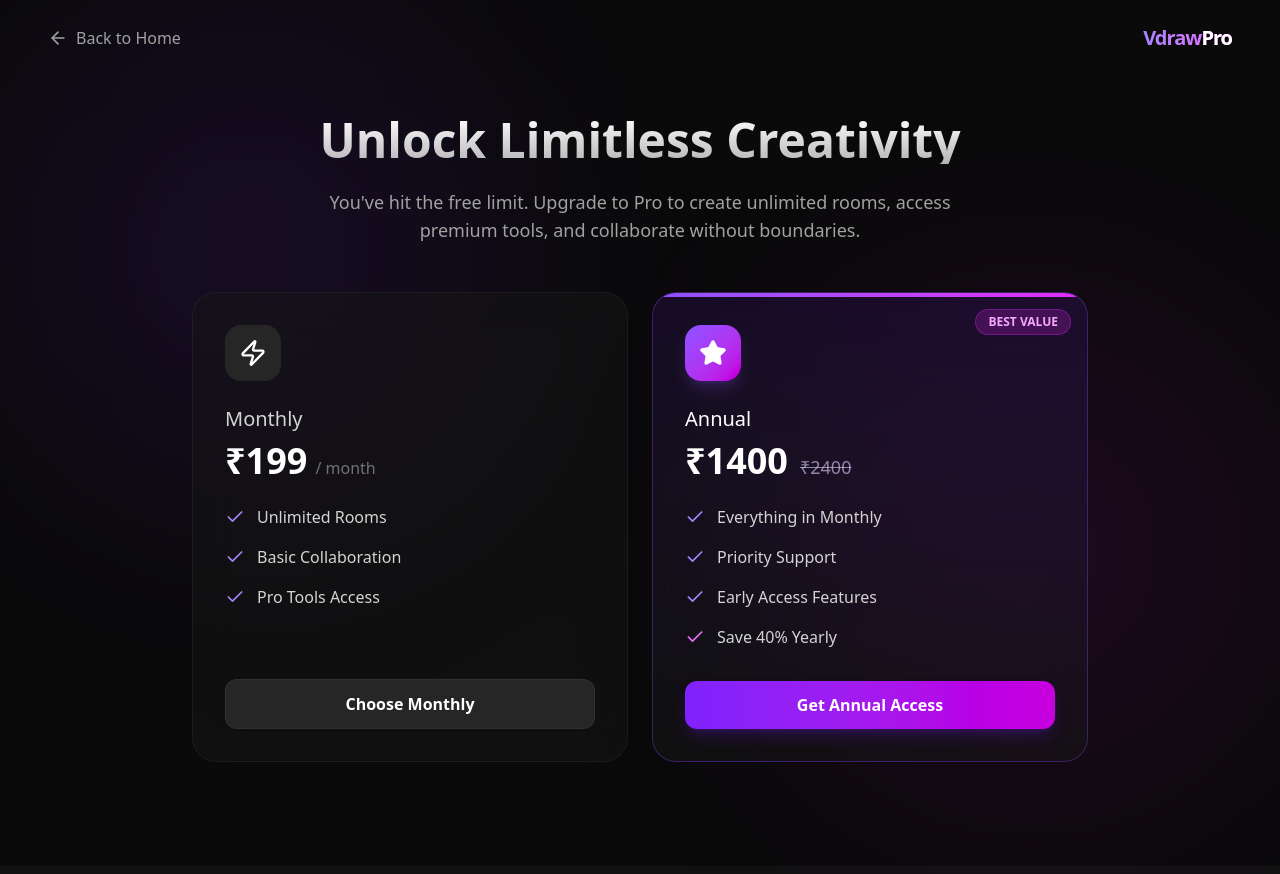
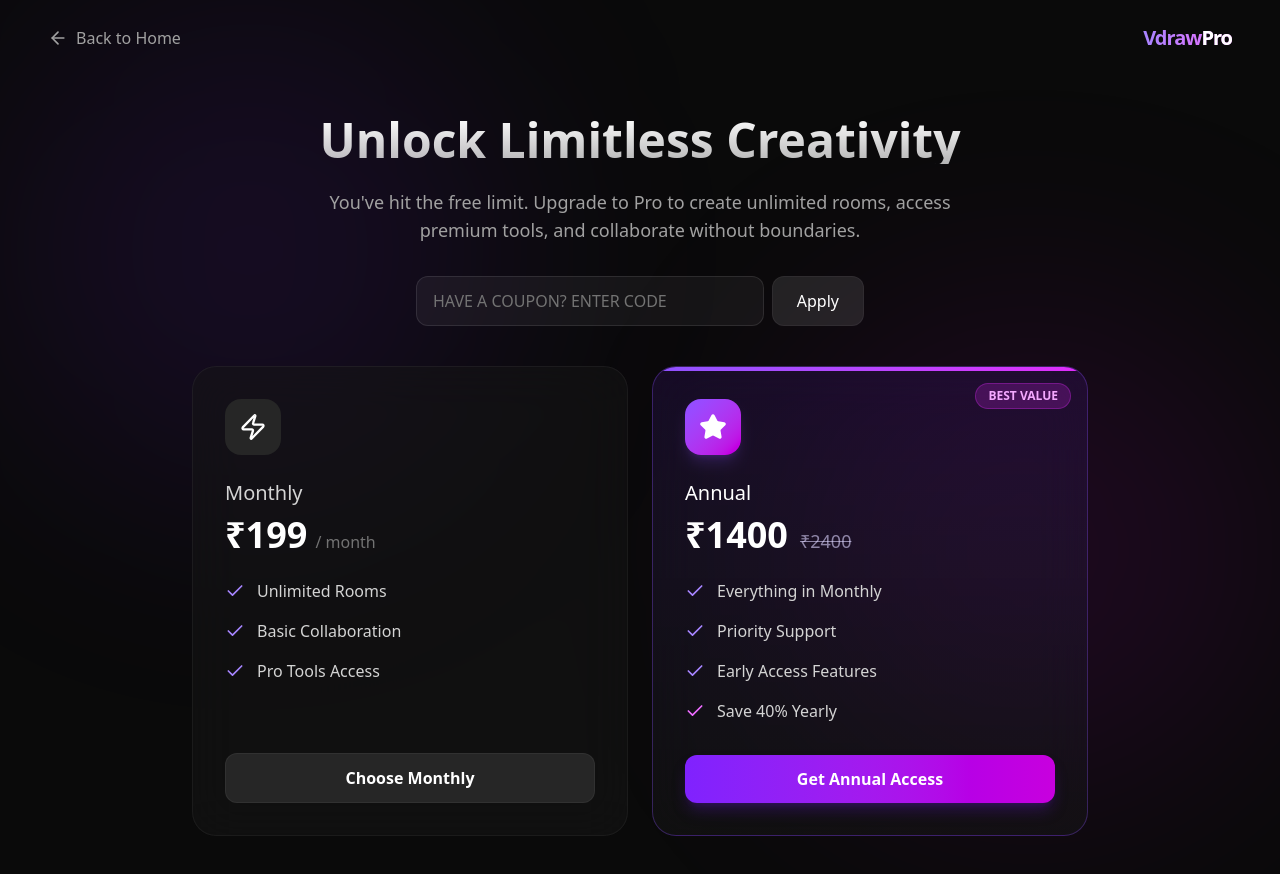
Before and after one commit to VIKESH-kapadiyaa/Vdraw, a Next.js app: page /pricing in a window 1280 px wide. Shown: the top 874 px of the page. Built offline with nearby package versions, Linux system fonts and the light colour scheme; no server answers.

Commit message:
feat: add LIVEONLY50 coupon code for 50 rupees monthly plan

```diff
--- a/app/pricing/page.tsx
+++ b/app/pricing/page.tsx
@@ -9,6 +9,8 @@
 
 export default function PricingPage() {
     const [loading, setLoading] = useState(false);
+    const [couponCode, setCouponCode] = useState("");
+    const [appliedCoupon, setAppliedCoupon] = useState<string | null>(null);
     const [userId, setUserId] = useState<string | null>(null);
     const router = useRouter();
 
@@ -21,6 +23,21 @@
         }
         setUserId(id);
     }, []);
+
+    const checkCoupon = () => {
+        const code = couponCode.trim().toUpperCase();
+        if (code === "ZEROVDRAW" || code === "50OFFVDRAW" || code === "LIVEONLY50") {
+            setAppliedCoupon(code);
+            let desc = "Discount Applied";
+            if (code === "ZEROVDRAW") desc = "100% Discount";
+            if (code === "50OFFVDRAW") desc = "50% Discount";
+            if (code === "LIVEONLY50") desc = "Special Price: ₹50/mo";
+            toast.success("Coupon Applied!", { description: desc });
+        } else {
+            toast.error("Invalid Coupon", { description: "Please check the code and try again." });
+            setAppliedCoupon(null);
+        }
+    };
 
     const loadRazorpay = () => {
         return new Promise((resolve) => {
@@ -36,37 +53,7 @@
         });
     };
 
-    const handlePayment = async (planType: 'monthly' | 'annual') => {
-
-
-        if (!userId) return;
-
-        if (!process.env.NEXT_PUBLIC_RAZORPAY_KEY_ID) {
-            toast.error("Payment Error: Missing API Key", { description: "Please restart your server to load the new keys." });
-            console.error("Razorpay Key ID is undefined. Make sure NEXT_PUBLIC_RAZORPAY_KEY_ID is set in .env.local and server is restarted.");
-            return;
-        }
-
-        const res = await loadRazorpay();
-        if (!res) {
-            toast.error("Razorpay SDK failed to load");
-            return;
-        }
-
-        setLoading(true);
-
-        const amount = planType === 'monthly' ? 199 : 1400; // INR
-        const options = {
-            key: process.env.NEXT_PUBLIC_RAZORPAY_KEY_ID,
-            amount: amount * 100, // Amount in paise
-            currency: "INR",
-            name: "Vdraw Pro",
-            description: `${planType === 'monthly' ? 'Monthly' : 'Annual'} Subscription`,
-            image: "/vdraw-logo.png",
-            handler: async function (response: any) {
-                // Payment Success
-                toast.success(`Payment Successful! ID: ${response.razorpay_payment_id}`);
-
+    const handleSuccess = async (planType: 'monthly' | 'annual') => {
         // Calculate Dates
         const now = new Date();
         let endDate = new Date();
@@ -102,6 +89,54 @@
         } finally {
             setLoading(false);
         }
+    }
+
+    const handlePayment = async (planType: 'monthly' | 'annual') => {
+        if (!userId) return;
+
+        let amount = planType === 'monthly' ? 199 : 1400; // INR
+
+        // Apply Coupon Logic
+        if (appliedCoupon === "ZEROVDRAW") {
+            amount = 0;
+        } else if (appliedCoupon === "50OFFVDRAW") {
+            amount = amount * 0.5;
+        } else if (appliedCoupon === "LIVEONLY50" && planType === 'monthly') {
+            amount = 50;
+        }
+
+        // If Free, bypass Razorpay
+        if (amount === 0) {
+            setLoading(true);
+            await handleSuccess(planType);
+            return;
+        }
+
+        if (!process.env.NEXT_PUBLIC_RAZORPAY_KEY_ID) {
+            toast.error("Payment Error: Missing API Key", { description: "Please restart your server to load the new keys." });
+            console.error("Razorpay Key ID is undefined. Make sure NEXT_PUBLIC_RAZORPAY_KEY_ID is set in .env.local and server is restarted.");
+            return;
+        }
+
+        const res = await loadRazorpay();
+        if (!res) {
+            toast.error("Razorpay SDK failed to load");
+            return;
+        }
+
+        setLoading(true);
+
+        const options = {
+            key: process.env.NEXT_PUBLIC_RAZORPAY_KEY_ID,
+            amount: amount * 100, // Amount in paise
+            currency: "INR",
+            name: "Vdraw Pro",
+            description: `${planType === 'monthly' ? 'Monthly' : 'Annual'} Subscription`,
+            image: "/vdraw-logo.png",
+            handler: async function (response: any) {
+                // Payment Success
+                toast.success(`Payment Successful! ID: ${response.razorpay_payment_id}`);
+                await handleSuccess(planType);
             },
             prefill: {
                 name: "Test User",
@@ -143,12 +178,10 @@
             {/* Main Content */}
             <main className="flex-1 flex flex-col items-center justify-start p-6 pt-10 relative z-10 w-full max-w-7xl mx-auto">
 
-
-
                 <motion.div
                     initial={{ opacity: 0, y: 20 }}
                     animate={{ opacity: 1, y: 0 }}
-                    className="text-center max-w-2xl mb-12"
+                    className="text-center max-w-2xl mb-8"
                 >
                     <h1 className="text-4xl md:text-5xl font-bold mb-6 bg-clip-text text-transparent bg-gradient-to-b from-white to-white/70">
                         Unlock Limitless Creativity
@@ -156,6 +189,35 @@
                     <p className="text-lg text-neutral-400">
                         You've hit the free limit. Upgrade to Pro to create unlimited rooms, access premium tools, and collaborate without boundaries.
                     </p>
+                </motion.div>
+
+                {/* Coupon Input */}
+                <motion.div
+                    initial={{ opacity: 0, y: 10 }}
+                    animate={{ opacity: 1, y: 0 }}
+                    className="mb-10 w-full max-w-md flex flex-col items-center gap-2"
+                >
+                    <div className="flex w-full gap-2">
+                        <input
+                            type="text"
+                            placeholder="Have a coupon? Enter code"
+                            value={couponCode}
+                            onChange={(e) => setCouponCode(e.target.value)}
+                            className="flex-1 bg-white/5 border border-white/10 rounded-xl px-4 py-3 text-white placeholder:text-neutral-500 focus:outline-none focus:border-violet-500 transition-colors uppercase"
+                        />
+                        <button
+                            onClick={checkCoupon}
+                            className="bg-white/10 hover:bg-white/20 text-white font-medium px-6 py-3 rounded-xl transition-colors border border-white/5"
+                        >
+                            Apply
+                        </button>
+                    </div>
+                    {appliedCoupon && (
+                        <div className="text-emerald-400 text-sm font-medium flex items-center gap-1">
+                            <Check className="w-3 h-3" />
+                            {appliedCoupon === "ZEROVDRAW" ? "100% OFF APPLIED" : appliedCoupon === "LIVEONLY50" ? "SPECIAL ₹50 PRICE" : "50% OFF APPLIED"}
+                        </div>
+                    )}
                 </motion.div>
 
                 {/* Pricing Cards Grid */}
@@ -173,8 +235,22 @@
                         </div>
                         <h3 className="text-xl font-medium text-neutral-300">Monthly</h3>
                         <div className="mt-2 mb-6">
+                            {appliedCoupon ? (
+                                <div className="flex flex-col">
+                                    <span className="text-neutral-500 line-through text-lg">₹199</span>
+                                    <div className="flex items-baseline">
+                                        <span className="text-4xl font-bold text-white">
+                                            {appliedCoupon === "ZEROVDRAW" ? "₹0" : appliedCoupon === "LIVEONLY50" ? "₹50" : "₹99"}
+                                        </span>
+                                        <span className="text-neutral-500 ml-2">/ month</span>
+                                    </div>
+                                </div>
+                            ) : (
+                                <div>
                                     <span className="text-4xl font-bold text-white">₹199</span>
                                     <span className="text-neutral-500 ml-2">/ month</span>
+                                </div>
+                            )}
                         </div>
                         <ul className="space-y-4 mb-8 flex-1">
                             <Feature text="Unlimited Rooms" />
@@ -208,8 +284,22 @@
 
                         <h3 className="text-xl font-medium text-white">Annual</h3>
                         <div className="mt-2 mb-6">
+                            {appliedCoupon ? (
+                                <div className="flex flex-col">
+                                    <span className="text-neutral-500 line-through text-lg">₹1400</span>
+                                    <div className="flex items-baseline">
+                                        <span className="text-4xl font-bold text-white">
+                                            {appliedCoupon === "ZEROVDRAW" ? "₹0" : "₹700"}
+                                        </span>
+                                        <span className="text-neutral-500 ml-2">/ year</span>
+                                    </div>
+                                </div>
+                            ) : (
+                                <div>
                                     <span className="text-4xl font-bold text-white">₹1400</span>
                                     <span className="text-violet-200/60 line-through text-lg ml-3">₹2400</span>
+                                </div>
+                            )}
                         </div>
                         <ul className="space-y-4 mb-8 flex-1">
                             <Feature text="Everything in Monthly" />
```
Lines whose indentation alone changed are shown as unchanged.
